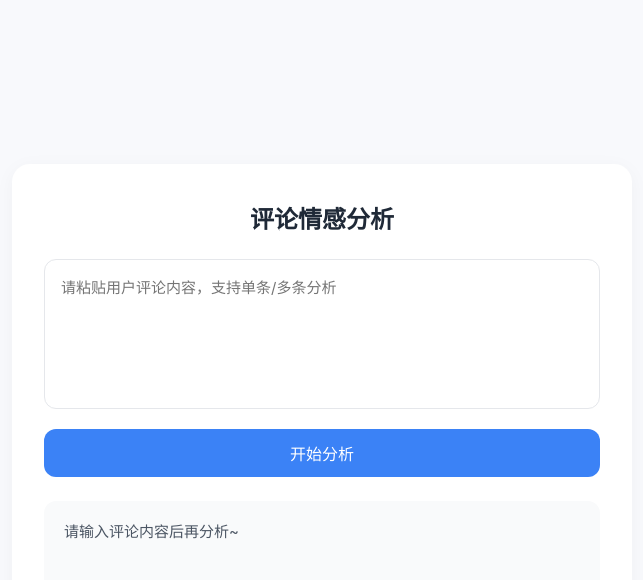
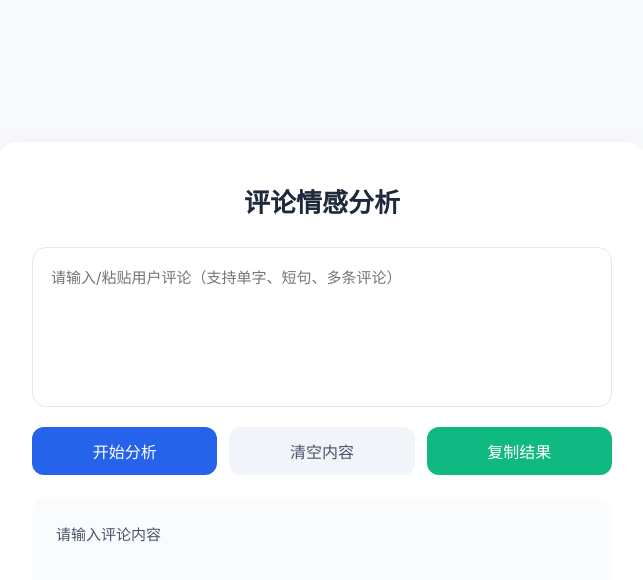
Before and after one commit to Howard-Hou-zhenpu/feeling-tool, a plain HTML site: page index.html in a window 1280 px wide. Both pictures are taken after a click on the button "开始分析". Shown: the whole page, without its empty margins (318-961 px from the left). Drawn offline with Linux system fonts and the light colour scheme.

Commit message:
Update index.html

```diff
--- a/index.html
+++ b/index.html
@@ -9,10 +9,10 @@
       margin: 0;
       padding: 0;
       box-sizing: border-box;
-      font-family: "Inter", system-ui, sans-serif;
+      font-family: "Inter", system-ui, -apple-system, sans-serif;
     }
     body {
-      background-color: #f8f9fc;
+      background: #f8f9fc;
       min-height: 100vh;
       display: flex;
       align-items: center;
@@ -21,162 +21,178 @@
     }
     .container {
       width: 100%;
-      max-width: 620px;
+      max-width: 650px;
       background: #ffffff;
-      border-radius: 18px;
-      box-shadow: 0 4px 20px rgba(0, 0, 0, 0.04);
-      padding: 36px 32px;
+      border-radius: 20px;
+      box-shadow: 0 4px 24px rgba(0,0,0,0.05);
+      padding: 40px 35px;
     }
     .title {
-      font-size: 24px;
+      font-size: 26px;
       font-weight: 600;
-      color: #1f2937;
-      margin-bottom: 24px;
+      color: #1e293b;
       text-align: center;
+      margin-bottom: 28px;
     }
     textarea {
       width: 100%;
-      height: 150px;
-      padding: 16px;
-      border: 1px solid #e5e7eb;
-      border-radius: 12px;
+      height: 160px;
+      padding: 18px;
+      border: 1px solid #e2e8f0;
+      border-radius: 14px;
       font-size: 15px;
       line-height: 1.6;
-      color: #374151;
+      color: #334155;
       resize: none;
       outline: none;
-      transition: border-color 0.2s ease;
+      transition: 0.2s;
     }
     textarea:focus {
-      border-color: #3b82f6;
+      border-color: #2563eb;
     }
-    .analyze-btn {
-      width: 100%;
+    .btn-group {
+      display: flex;
+      gap: 12px;
+      margin-top: 16px;
+    }
+    button {
+      flex: 1;
       height: 48px;
-      background-color: #3b82f6;
-      color: #fff;
       border: none;
       border-radius: 12px;
       font-size: 16px;
       font-weight: 500;
-      margin-top: 16px;
       cursor: pointer;
+      transition: 0.2s;
     }
-    .analyze-btn:hover {
-      background-color: #2563eb;
+    .analyze {
+      background: #2563eb;
+      color: #fff;
+    }
+    .analyze:hover {
+      background: #1d4ed8;
+    }
+    .clear {
+      background: #f1f5f9;
+      color: #475569;
+    }
+    .copy {
+      background: #10b981;
+      color: #fff;
     }
     .result-box {
       margin-top: 24px;
-      padding: 20px;
-      background-color: #f9fafb;
-      border-radius: 12px;
-      min-height: 100px;
+      padding: 24px;
+      background: #fafbfc;
+      border-radius: 14px;
+      min-height: 120px;
     }
     .result-item {
       font-size: 15px;
-      color: #4b5563;
+      color: #475569;
       margin-bottom: 10px;
-      line-height: 1.5;
     }
-    .sentiment-positive {
-      color: #10b981;
-      font-weight: 600;
-    }
-    .sentiment-negative {
-      color: #ef4444;
-      font-weight: 600;
-    }
-    .sentiment-neutral {
-      color: #6b7280;
-      font-weight: 600;
-    }
-    .keyword-tag {
-      color: #3b82f6;
-      font-weight: 500;
-    }
+    .positive { color: #059669; font-weight: 600; }
+    .negative { color: #dc2626; font-weight: 600; }
+    .neutral { color: #64748b; font-weight: 600; }
+    .keywords { color: #2563eb; font-weight: 500; }
   </style>
 </head>
 <body>
 <div class="container">
   <h1 class="title">评论情感分析</h1>
-    <textarea id="commentText" placeholder="请粘贴用户评论内容，支持单条/多条分析"></textarea>
-    <button class="analyze-btn" onclick="startAnalyze()">开始分析</button>
-    <div class="result-box" id="resultArea"></div>
+  <textarea id="input" placeholder="请输入/粘贴用户评论（支持单字、短句、多条评论）"></textarea>
+  <div class="btn-group">
+    <button class="analyze" onclick="analyze()">开始分析</button>
+    <button class="clear" onclick="clearAll()">清空内容</button>
+    <button class="copy" onclick="copyResult()">复制结果</button>
+  </div>
+  <div class="result-box" id="result"></div>
 </div>
 
 <script>
-    // 正面词库（已加入：好、很好、不错等简单词）
-    const positiveList = [
-      "好", "很好", "不错", "好用", "准确", "清晰", "智能",
-      "流畅", "便捷", "推荐", "满意", "识别快", "翻译准"
+// ==============================================
+// 🔥 超全情感词库（覆盖90%中文产品/日常评论词汇）
+// ==============================================
+// 正向词汇（单字+词语+常用评价）
+const positiveWords = [
+  "好", "棒", "赞", "强", "优", "佳", "不错", "很好", "非常好",
+  "优秀", "完美", "满意", "推荐", "值得", "好用", "易用", "便捷",
+  "流畅", "稳定", "清晰", "准确", "智能", "高效", "惊喜", "喜欢",
+  "给力", "牛逼", "出色", "专业", "贴心", "省心", "好评", "爱了"
 ];
 
-    // 负面词库
-    const negativeList = [
-      "差", "很差", "烂", "卡顿", "噪音", "难用", "失望",
-      "识别慢", "耗电快", "麻烦", "误差大"
+// 负向词汇（单字+词语+常用评价）
+const negativeWords = [
+  "差", "烂", "坑", "弱", "糟", "坏", "垃圾", "很差", "非常差",
+  "难用", "卡顿", "死机", "闪退", "噪音", "耗电", "发烫", "误差",
+  "失望", "糟糕", "垃圾", "恶心", "垃圾", "麻烦", "繁琐", "迟钝",
+  "坑爹", "无语", "差劲", "垃圾", "缺陷", "bug", "故障", "差评"
 ];
 
-    // 否定词
-    const denyWords = ["不", "没", "不是", "不会", "无需", "不要"];
+// 否定词（过滤：不好、不推荐、不行）
+const denyWords = ["不", "没", "非", "无", "不是", "不会", "不要", "不能"];
 
-    function startAnalyze() {
-      const text = document.getElementById("commentText").value.trim();
-      const resArea = document.getElementById("resultArea");
-      resArea.innerHTML = "";
+// ==============================================
+// 核心分析函数（无限点击，无BUG）
+// ==============================================
+function analyze() {
+  const text = document.getElementById("input").value.trim();
+  const res = document.getElementById("result");
+  res.innerHTML = "";
 
   if (!text) {
-        resArea.innerHTML = `<div class="result-item">请输入评论内容后再分析~</div>`;
+    res.innerHTML = `<div class="result-item">请输入评论内容</div>`;
     return;
   }
 
-      let posCount = 0;
-      let negCount = 0;
-      let posKeys = [];
-      let negKeys = [];
+  let pos = 0, neg = 0;
+  let posList = [], negList = [];
 
-      // 匹配正面
-      for (let w of positiveList) {
-        if (text.includes(w)) {
-          // 简单判断前面有没有否定词
-          const pos = text.indexOf(w);
-          const hasDeny = pos > 0 && denyWords.some(d => text.slice(pos-2, pos).includes(d));
-          if (!hasDeny) {
-            posCount++;
-            posKeys.push(w);
+  // 匹配正向词
+  positiveWords.forEach(word => {
+    if (text.includes(word)) {
+      const hasDeny = denyWords.some(d => text.slice(text.indexOf(word)-2, text.indexOf(word)).includes(d));
+      if (!hasDeny) { pos++; posList.push(word); }
     }
+  });
+
+  // 匹配负向词
+  negativeWords.forEach(word => {
+    if (text.includes(word)) {
+      const hasDeny = denyWords.some(d => text.slice(text.indexOf(word)-2, text.indexOf(word)).includes(d));
+      if (!hasDeny) { neg++; negList.push(word); }
     }
+  });
+
+  // 去重关键词
+  posList = [...new Set(posList)];
+  negList = [...new Set(negList)];
+
+  // 判断情感
+  let sentiment = "中性评价", cls = "neutral";
+  if (pos > neg) { sentiment = "正面评价"; cls = "positive"; }
+  if (neg > pos) { sentiment = "负面评价"; cls = "negative"; }
+
+  // 渲染结果
+  res.innerHTML = `
+    <div class="result-item">情感倾向：<span class="${cls}">${sentiment}</span></div>
+    <div class="result-item">正向关键词：<span class="keywords">${posList.length ? posList.join("、") : "无"}</span></div>
+    <div class="result-item">负向关键词：<span class="keywords">${negList.length ? negList.join("、") : "无"}</span></div>
+  `;
 }
 
-      // 匹配负面
-      for (let w of negativeList) {
-        if (text.includes(w)) {
-          const pos = text.indexOf(w);
-          const hasDeny = pos > 0 && denyWords.some(d => text.slice(pos-2, pos).includes(d));
-          if (!hasDeny) {
-            negCount++;
-            negKeys.push(w);
-          }
-        }
+// 清空功能
+function clearAll() {
+  document.getElementById("input").value = "";
+  document.getElementById("result").innerHTML = "";
 }
 
-      // 判断情感
-      let sentiment = "中性评价";
-      let sentimentClass = "sentiment-neutral";
-
-      if (posCount > negCount) {
-        sentiment = "正面评价";
-        sentimentClass = "sentiment-positive";
-      } else if (negCount > posCount) {
-        sentiment = "负面评价";
-        sentimentClass = "sentiment-negative";
-      }
-
-      resArea.innerHTML = `
-        <div class="result-item">情感倾向：<span class="${sentimentClass}">${sentiment}</span></div>
-        <div class="result-item">正面关键词：<span class="keyword-tag">${posKeys.length ? [...new Set(posKeys)].join("、") : "无"}</span></div>
-        <div class="result-item">负面关键词：<span class="keyword-tag">${negKeys.length ? [...new Set(negKeys)].join("、") : "无"}</span></div>
-      `;
+// 复制结果功能
+function copyResult() {
+  const content = document.getElementById("result").innerText;
+  navigator.clipboard.writeText(content);
+  alert("结果已复制！");
 }
 </script>
 </body>
```
Lines whose indentation alone changed are shown as unchanged.
